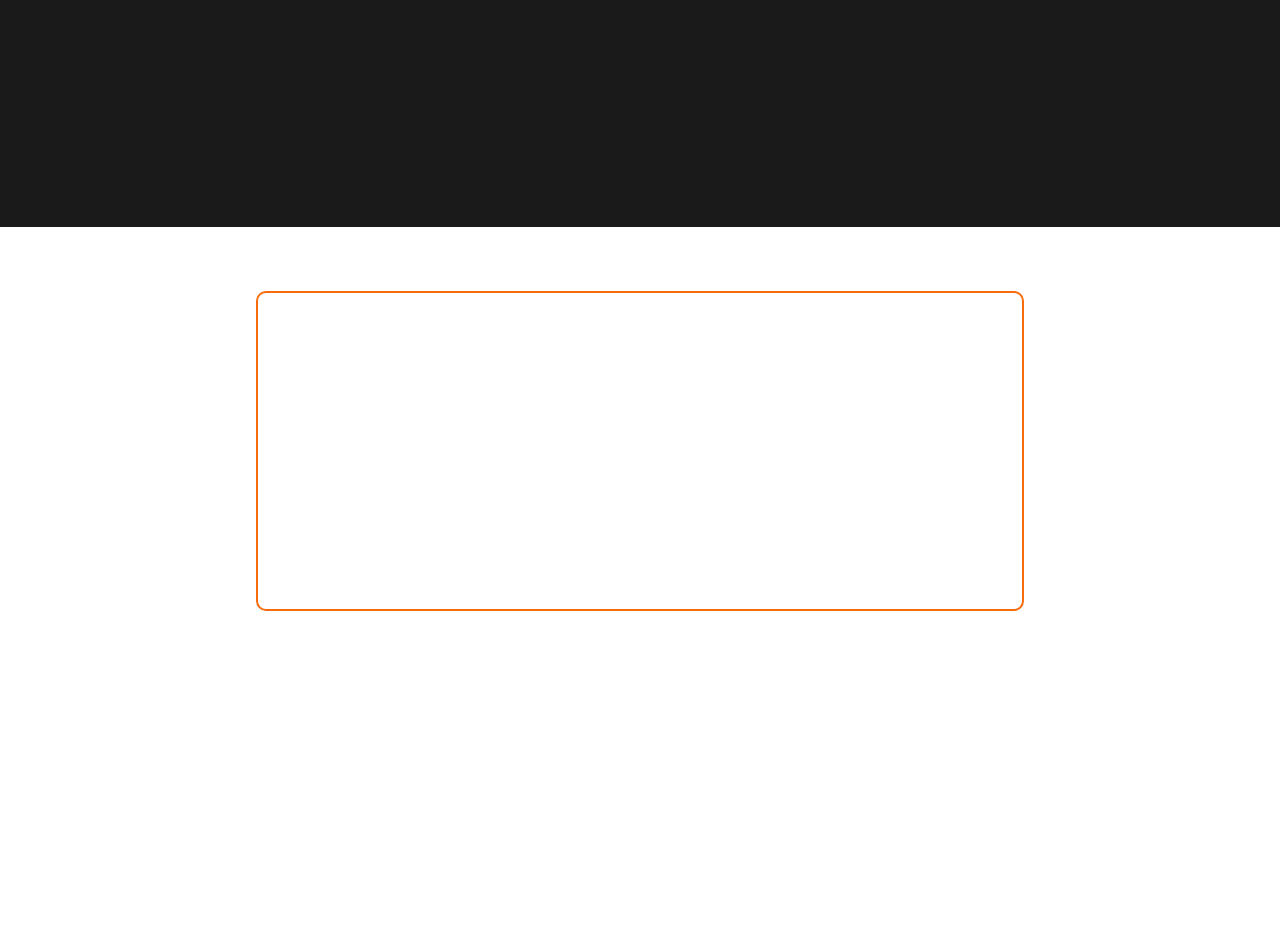
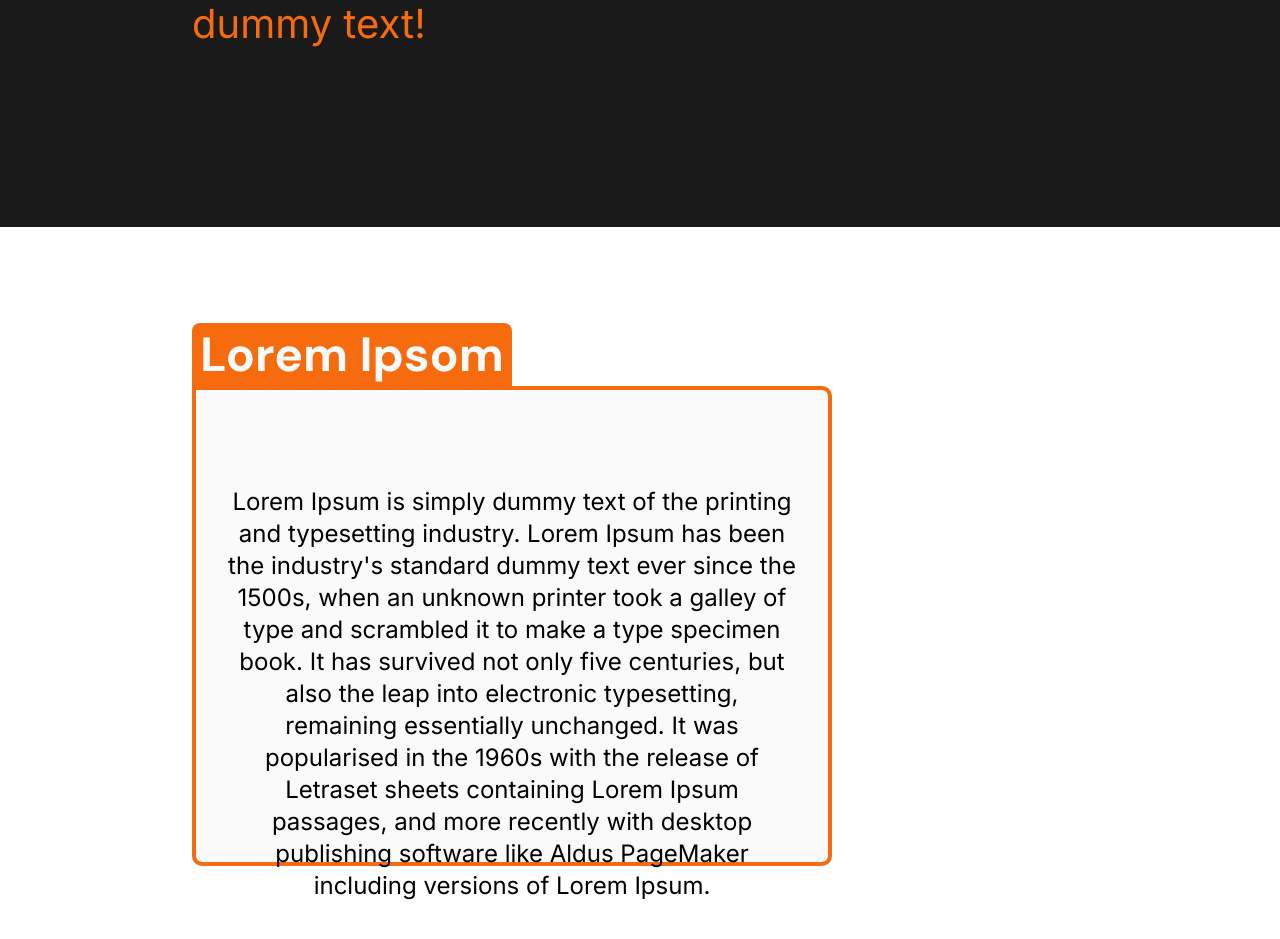
Before and after one commit to NicholasNascimento/volatus-intermediacao, a Next.js app: page / in a window 1280 px wide. Shown: the part 389-1328 px from the top of the page. Before the commit the page ends 1200 px from the top, so only its background shows below. Built offline with nearby package versions, Linux system fonts and the light colour scheme.

Commit message:
feat: Updating content

```diff
--- a/package.json
+++ b/package.json
@@ -12,6 +12,7 @@
     "next": "12.2.2",
     "react": "18.2.0",
     "react-dom": "18.2.0",
+    "react-icons": "^4.4.0",
     "styled-components": "^5.3.5"
   },
   "devDependencies": {
--- a/src/pages/_app.tsx
+++ b/src/pages/_app.tsx
@@ -5,6 +5,7 @@ import { GlobalStyles } from '../styles/global'
 function MyApp({ Component, pageProps }: AppProps) {
   return (
     <>
+      <title>Volatus</title>
       <Component {...pageProps} />
       <GlobalStyles />
     </>
--- a/src/pages/_document.tsx
+++ b/src/pages/_document.tsx
@@ -9,8 +9,6 @@ export default class MyDocument extends Document {
           <link rel="preconnect" href="https://fonts.googleapis.com" />
           <link rel="preconnect" href="https://fonts.gstatic.com" />
           <link href="https://fonts.googleapis.com/css2?family=DM+Sans:wght@400;700&family=Inter:wght@400;600;700&display=swap" rel="stylesheet" />
-
-          <title>Volatus</title>
         </Head>
         <body>
           <Main />
--- a/src/pages/index.tsx
+++ b/src/pages/index.tsx
@@ -1,31 +1,80 @@
-import React from 'react'
+import React, { useEffect, useState } from 'react'
 import * as S from '../styles/global'
 
 export default function Home() {
+  const [menu, setMenu] = useState<boolean>(false)
+
+  useEffect(() => {
+    console.log(menu)
+  }, [menu])
+
   return (
+    <>
+    {menu &&
+      <S.MenuArea>
+        <S.CloseMenu onClick={() => setMenu(!menu)}/>
+        <S.NavList>
+          <S.NavItemList><a href='#about' onClick={() => setMenu(!menu)}>P2P</a></S.NavItemList>
+          <S.NavItemList><a href='#advantages' onClick={() => setMenu(!menu)}>Advantages</a></S.NavItemList>
+          <S.NavItemList><a onClick={() => setMenu(!menu)}>Tax</a></S.NavItemList>
+          <S.NavItemList><a onClick={() => setMenu(!menu)}>Team</a></S.NavItemList>
+          <S.NavItemList><a onClick={() => setMenu(!menu)}>Contact</a></S.NavItemList>
+        </S.NavList>
+      </S.MenuArea>
+    }
+
+    {!menu &&
       <>
         <S.Header>
           <S.HeaderContent>
             <S.Logo />
             <S.NavBar>
               <S.Anchor href='#about'>P2P</S.Anchor>
-          <S.Anchor>Advantages</S.Anchor>
+              <S.Anchor href='#advantages'>Advantages</S.Anchor>
               <S.Anchor>Tax</S.Anchor>
               <S.Anchor>Team</S.Anchor>
               <S.Anchor>Contact</S.Anchor>
             </S.NavBar>
+            <S.Menu onClick={() => setMenu(!menu)}/>
           </S.HeaderContent>
         </S.Header>
 
         <S.Main>
-      <S.Banner />
+          <S.Banner>
+            <S.Texts>
+              <S.Title>Lorem Ipson</S.Title>
+              <S.Subtitle>Lorem Ipsum is simply dummy text!</S.Subtitle>
+            </S.Texts>
+          </S.Banner>
         </S.Main>
 
         <S.About id='about'>
           <S.Informations>
-        <S.Box></S.Box>
+            <S.TextBox>
+              <S.InformationsTitle>
+                Lorem Ipsom
+              </S.InformationsTitle>
+              <S.Box>
+                <S.TextsParagraph>
+                  Lorem Ipsum is simply dummy text of the printing and typesetting industry. Lorem Ipsum has been the industry's
+                  standard dummy text ever since the 1500s, when an unknown printer took a galley of type and scrambled it to make
+                  a type specimen book. It has survived not only five centuries, but also the leap into electronic typesetting,
+                  remaining essentially unchanged. It was popularised in the 1960s with the release of Letraset sheets containing
+                  Lorem Ipsum passages, and more recently with desktop publishing software like Aldus PageMaker including versions
+                  of Lorem Ipsum.
+                </S.TextsParagraph>
+              </S.Box>
+            </S.TextBox>
           </S.Informations>
         </S.About>
+
+        <S.Advantages id='advantages'>
+          <S.AdvantagesBox>
+
+          </S.AdvantagesBox>
+        </S.Advantages>
+      </>
+    }
   </>
   )
 }
--- a/src/styles/global.ts
+++ b/src/styles/global.ts
@@ -1,4 +1,6 @@
 import styled, { createGlobalStyle } from 'styled-components'
+import { BiMenu } from 'react-icons/bi'
+import { MdOutlineClose } from 'react-icons/md'
 
 export const GlobalStyles = createGlobalStyle`
   *{
@@ -6,11 +8,41 @@ export const GlobalStyles = createGlobalStyle`
     padding:0;
     box-sizing: border-box;
   }
+
+  :root {
+    --background: #FAFAFA;
+    --dark: #1A1A1A;
+    --primary: #F66B0E;
+
+    --texts: #F8F8FF;
+  }
+
+  html {
+    scroll-behavior: smooth;
+
+    @media (max-width: 1080px) {
+      font-size: 93.75%;
+    }
+
+    @media (max-width: 720px) {
+      font-size: 87.5%;
+    }
+  }
+
+  body, input, textarea, button {
+    font-family: 'DM Sans', sans-serif;
+    font-weight: 400;
+  }
+
+  strong, span, p {
+    font-family: 'Inter', sans-serif;
+    font-weight: 400;
+  }
 `
 
 export const Header = styled.header`
-  background: #1A1A1A;
-  width: 100vw;
+  background: var(--dark);
+  width: 100%;
   height: 6rem;
 `
 
@@ -27,20 +59,24 @@ export const HeaderContent = styled.div`
 export const Logo = styled.div`
   width: 4rem;
   height: 4rem;
-  background: #F66B0E;
+  background: var(--primary);
 
   border-radius: 2rem;
 `
 
 export const NavBar = styled.nav`
   margin-top: 1rem;
+
+  @media (max-width: 800px) {
+    display: none;
+  }
 `
 
 export const Anchor = styled.a`
   padding: 0 2rem;
 
   font-size: 1.3rem;
-  color: #FAFAFA;
+  color: var(--background);
   text-decoration: none;
 
   cursor: pointer;
@@ -52,26 +88,130 @@ export const Anchor = styled.a`
   }
 `
 
+export const Menu = styled(BiMenu)`
+  position: absolute;
+  display: none;
+  top: 2rem;
+  right: 4rem;
+
+  font-size: 3rem;
+  color: var(--primary);
+
+  cursor: pointer;
+
+  @media (max-width: 800px) {
+    display: initial;
+  }
+`
+
+export const MenuArea = styled.div`
+  width: 100%;
+  height: 100vh;
+
+  background: var(--dark);
+`
+
+export const CloseMenu = styled(MdOutlineClose)`
+  position: absolute;
+  top: 2rem;
+  right: 4rem;
+
+  font-size: 3rem;
+  color: var(--primary);
+
+  cursor: pointer;
+`
+
+export const NavList = styled.ul`
+  width: 60%;
+  margin: 0 auto;
+  padding-top: 4rem;
+`
+
+export const NavItemList = styled.li`
+  padding: 4rem;
+
+  font-size: 2rem;
+  color: #FAFAFA;
+  list-style: none;
+  text-align: center;
+
+  a {
+    text-decoration: none;
+    color: #FAFAFA;
+
+    cursor: pointer;
+  }
+`
+
 export const Main = styled.section``
 
 export const Banner = styled.div`
   width: 100%;
   height: 65vh;
-  background: #1A1A1A;
+  background: var(--dark);
 `
 
-export const About = styled.section``
+export const Texts = styled.div`
+  width: 55%;
+  padding: 10rem 0 0 12rem;
+`
+
+export const Title = styled.h1`
+  color: var(--texts);
+  font-size: 4rem;
+`
+
+export const Subtitle = styled.strong`
+  color: var(--primary);
+  font-size: 2.5rem;
+`
+
+export const About = styled.section`
+  margin: 6rem 0;
+`
 
 export const Informations = styled.div`
   width: 100%;
-  height: 65vh;
+
+`
+
+export const TextBox = styled.div`
+  width: 50%;
+
+`
+
+export const InformationsTitle = styled.h2`
+  width: 20rem;
+  margin: 4rem 0 0 12rem;
+  background: var(--primary);
+
+  font-size: 3rem;
+  text-align: center;
+  color: #FAFAFA;
+
+  border-radius: 8px 8px 0 0;
 `
 
 export const Box = styled.div`
-  width: 60%;
-  height: 20rem;
-  margin: 4rem auto;
-  background: white;
-  border: 2px solid #F66B0E;
-  border-radius: 10px;
+  width: 100%;
+  height: 30rem;
+  margin: 0 0 0 12rem;
+  background: var(--background);
+  border: 4px solid var(--primary);;
+  border-radius: 0 10px 10px 10px;
 `
+
+export const TextsParagraph = styled.p`
+  font-size: 1.5rem;
+  line-height: 2rem;
+  padding: 6rem 2rem;
+  text-align: center;
+`
+
+export const Advantages = styled.section``
+
+export const AdvantagesBox = styled.div`
+  width: 100%;
+  height: 60vh;
+`
--- a/tsconfig.json
+++ b/tsconfig.json
@@ -1,6 +1,7 @@
 {
   "compilerOptions": {
     "target": "es5",
+    "moduleResolution": "node",
     "lib": [
       "dom",
       "dom.iterable",
```
Also changed, not shown: .babelrc (added), .eslintrc.json, 1 other file (tests, documents, lock files or other folders). Lines whose indentation alone changed are shown as unchanged.
